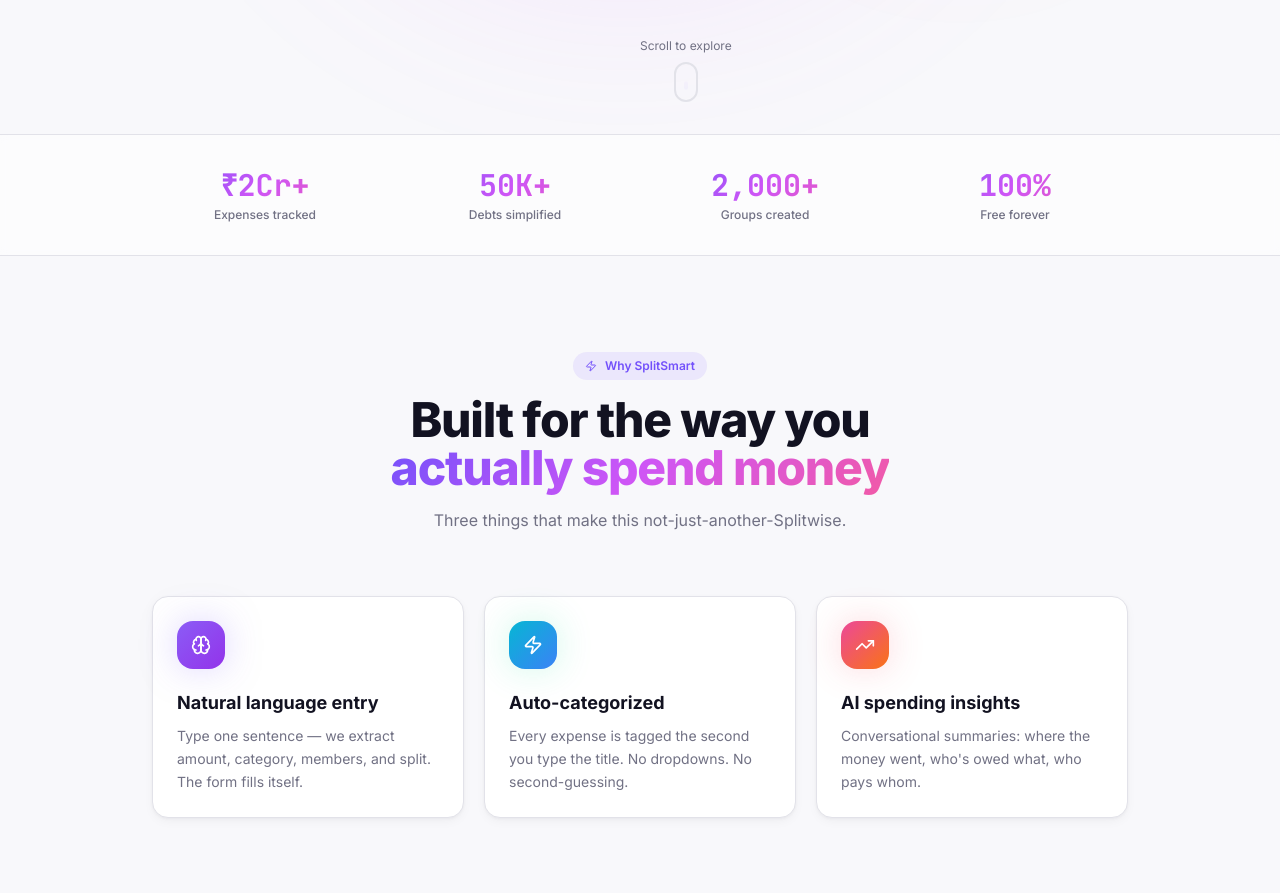
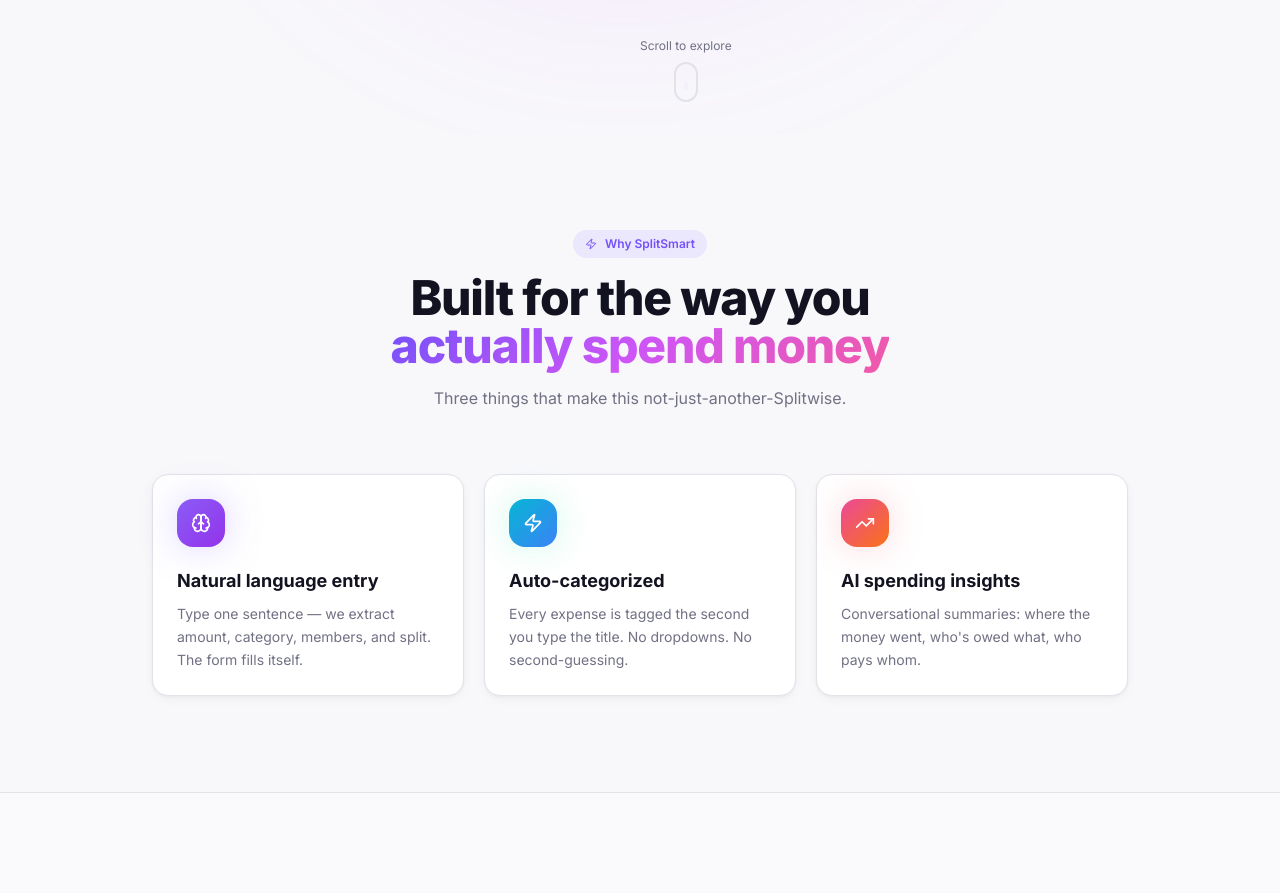
Before and after one commit to SpRinG-1303/SplitSmart, a React (Vite) app: page / in a window 1280 px wide. Shown: the part 780-1673 px from the top of the page. Built offline with nearby package versions, Linux system fonts and the light colour scheme; no server answers; the HTML template or start-up script is replaced by a standard one.

Commit message:
remove fake stats strip from cover page

```diff
--- a/src/pages/Cover.tsx
+++ b/src/pages/Cover.tsx
@@ -199,22 +199,7 @@
         </div>
       </section>
 
-      {/* ── STATS STRIP ── */}
-      <section className="border-y border-border bg-card/50 backdrop-blur-sm py-8">
-        <div className="max-w-5xl mx-auto px-6 grid grid-cols-2 md:grid-cols-4 gap-6 text-center">
-          {[
-            { val: "₹2Cr+", label: "Expenses tracked" },
-            { val: "50K+", label: "Debts simplified" },
-            { val: "2,000+", label: "Groups created" },
-            { val: "100%", label: "Free forever" },
-          ].map((s) => (
-            <div key={s.label}>
-              <p className="font-mono-num font-extrabold text-3xl gradient-text">{s.val}</p>
-              <p className="text-xs text-muted-foreground mt-1 font-medium">{s.label}</p>
-            </div>
-          ))}
-        </div>
-      </section>
+
 
       {/* ── FEATURES ── */}
       <section id="features" className="py-24 px-6 max-w-5xl mx-auto">
```
